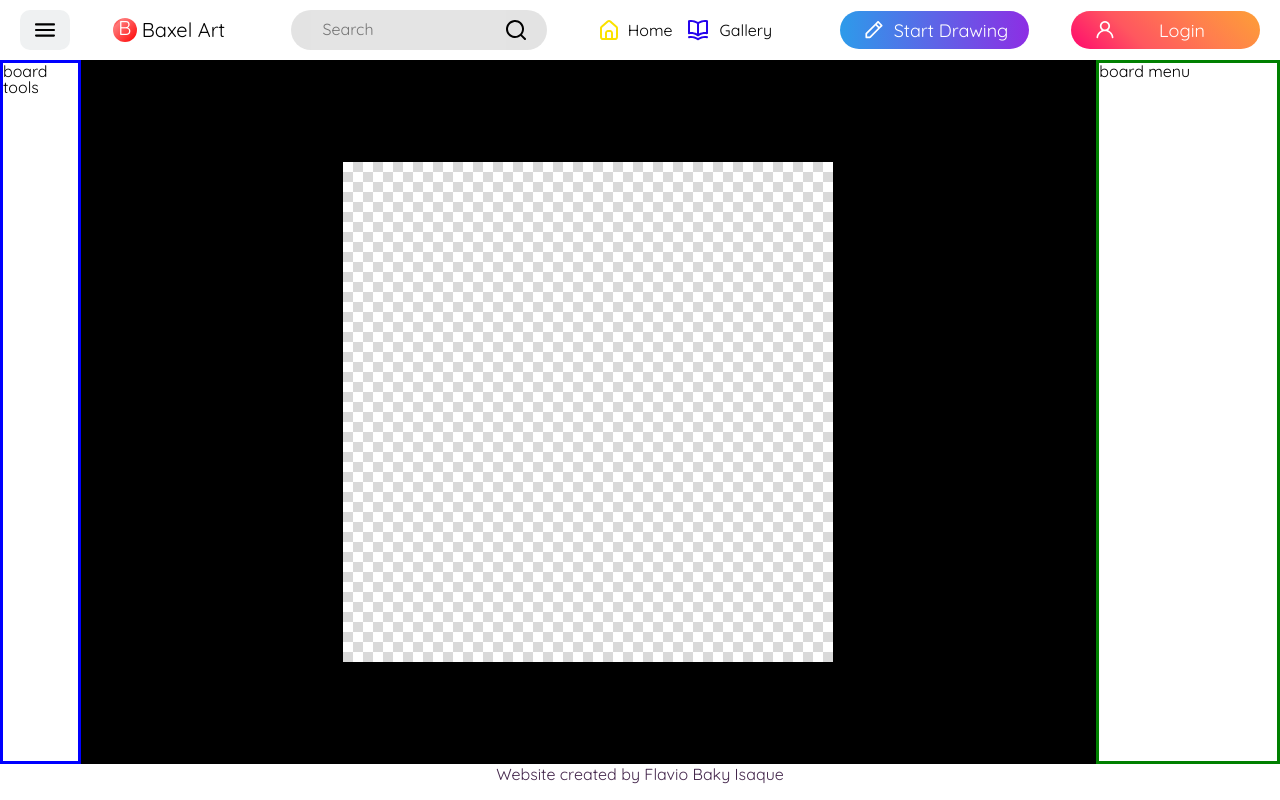
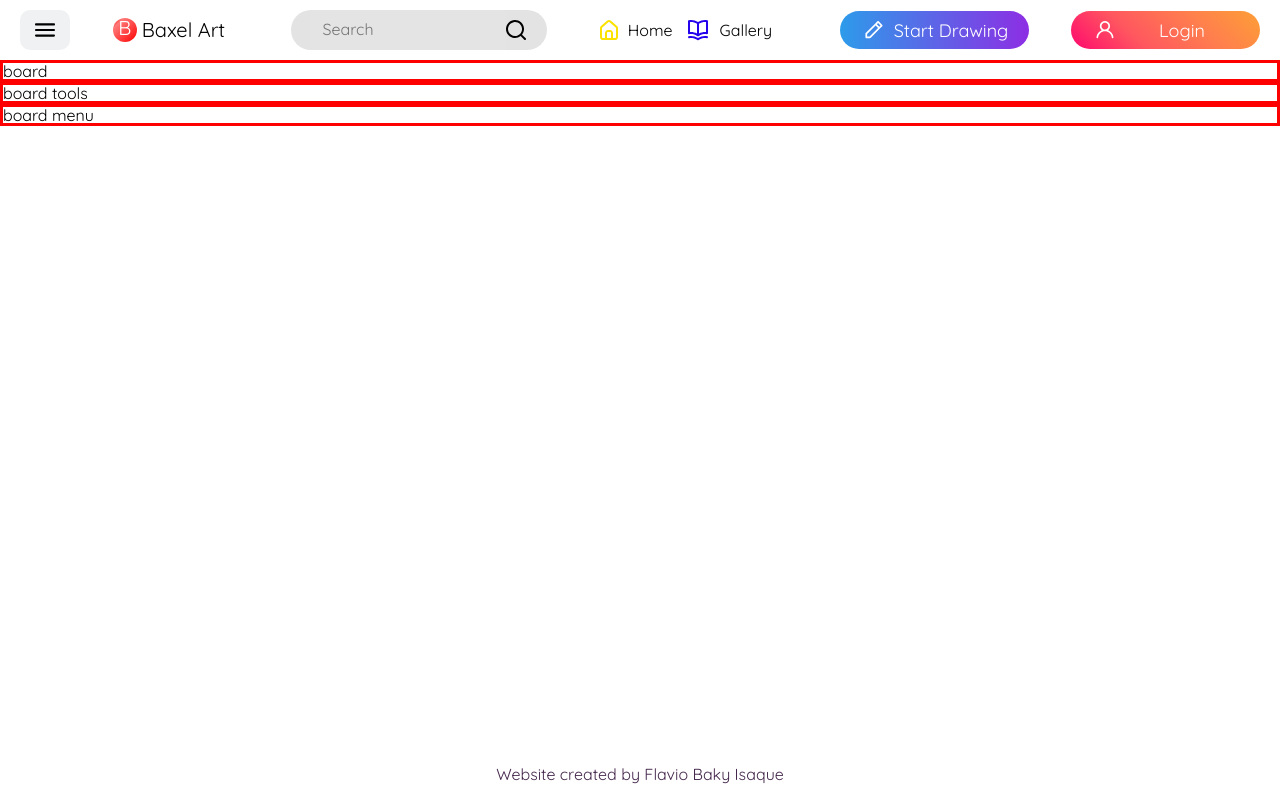
Before and after one commit to baky2708/Baxel-Art, a React (Create React App) app: page /draw in a window 1280 px wide. Built offline with nearby package versions, Linux system fonts and the light colour scheme.

Commit message:
Revert "feat: add lazy draw board paint"

```diff
--- a/src/pages/Draw/Main/Board/index.jsx
+++ b/src/pages/Draw/Main/Board/index.jsx
@@ -1,45 +1,10 @@
-/* eslint-disable max-len */
-import React, { useState } from 'react';
-import {
-  Container,
-  BoardContainer,
-  Pixel,
-} from './styles';
+import React from 'react';
+import Container from './styles';
 
 function Board() {
-  const [drawOn, setDrawOn] = useState(false);
-  // const MIN_BOARD = 15;
-  const MAX_BOARD = 50;
-  const boardWidth = MAX_BOARD;
-  const boardHeight = MAX_BOARD - 1;
-  const boardArea = boardWidth * boardHeight;
-  const pixels = [];
-  // const pixels = new Array(boardArea.fill(1));
-
-  const drawing = ({ target }) => {
-    if (drawOn) {
-      target.setAttribute('style', 'background-color: black;');
-      target.setAttribute('style', 'opacity: 1;');
-    }
-  };
-
-  for (let i = 0; i < boardArea; i += 1) {
-    pixels.push(<Pixel
-      onMouseDown={() => setDrawOn(true)}
-      // onClick={() => setDrawOn(true)}
-      onMouseUp={() => setDrawOn(false)}
-      onMouseMove={drawing}
-      id={i}
-      color={i}
-      key={i}
-    />);
-  }
-
   return (
     <Container>
-      <BoardContainer sizeX={boardWidth} sizeY={boardHeight}>
-        {pixels.map((e) => e)}
-      </BoardContainer>
+      <p>board</p>
     </Container>
   );
 }
--- a/src/pages/Draw/Main/Board/styles.js
+++ b/src/pages/Draw/Main/Board/styles.js
@@ -1,34 +1,7 @@
 import styled from 'styled-components';
 
-export const Container = styled.div`
-  background-color: black;
-  width: 100%;
-  height: 100%;
-  display: flex;
-  justify-content: center;
-  align-items: center;
+const Container = styled.div`
+  border: 3px solid red;
 `;
 
-export const BoardContainer = styled.div`
-width: ${(props) => props.sizeX};
-height: ${(props) => props.sizeY};
-background-color: white;
-display:grid;
-grid-template-columns: repeat(${(props) => props.sizeX}, 10px);
-grid-template-columns: repeat(${(props) => props.sizeY}, 10px);
-
-`;
-
-export const Pixel = styled.div`
-  width: 10px;
-  height: 10px;
-  background-color: ${({ color }) => {
-    if (color === 'black') return 'black';
-    return 'grey';
-  }};
-  opacity: ${({ color }) => {
-    if (color % 2 === 0) return 0;
-    return 0.3;
-  }};
-image-rendering: pixelated;
-`;
+export default Container;
--- a/src/pages/Draw/Main/BoardMenu/styles.js
+++ b/src/pages/Draw/Main/BoardMenu/styles.js
@@ -1,9 +1,7 @@
 import styled from 'styled-components';
 
 const Container = styled.div`
-  border: 3px solid green;
-  width: 230px;
-  height: 100%;
+  border: 3px solid red;
 `;
 
 export default Container;
--- a/src/pages/Draw/Main/BoardTools/styles.js
+++ b/src/pages/Draw/Main/BoardTools/styles.js
@@ -1,9 +1,7 @@
 import styled from 'styled-components';
 
 const Container = styled.div`
-  border: 3px solid blue;
-  width: 100px;
-  height: 100%;
+  border: 3px solid red;
 `;
 
 export default Container;
--- a/src/pages/Draw/Main/index.jsx
+++ b/src/pages/Draw/Main/index.jsx
@@ -10,8 +10,8 @@ import {
 function Main() {
   return (
     <Container>
+      <Board />
       <BoardTools />
-      <Board />
       <BoardMenu />
     </Container>
   );
--- a/src/pages/Draw/Main/styles.js
+++ b/src/pages/Draw/Main/styles.js
@@ -1,7 +1,7 @@
 import styled from 'styled-components';
 
 export const Container = styled.main`
-display: flex;
+
 `;
 
 export const a = styled.div`
```
